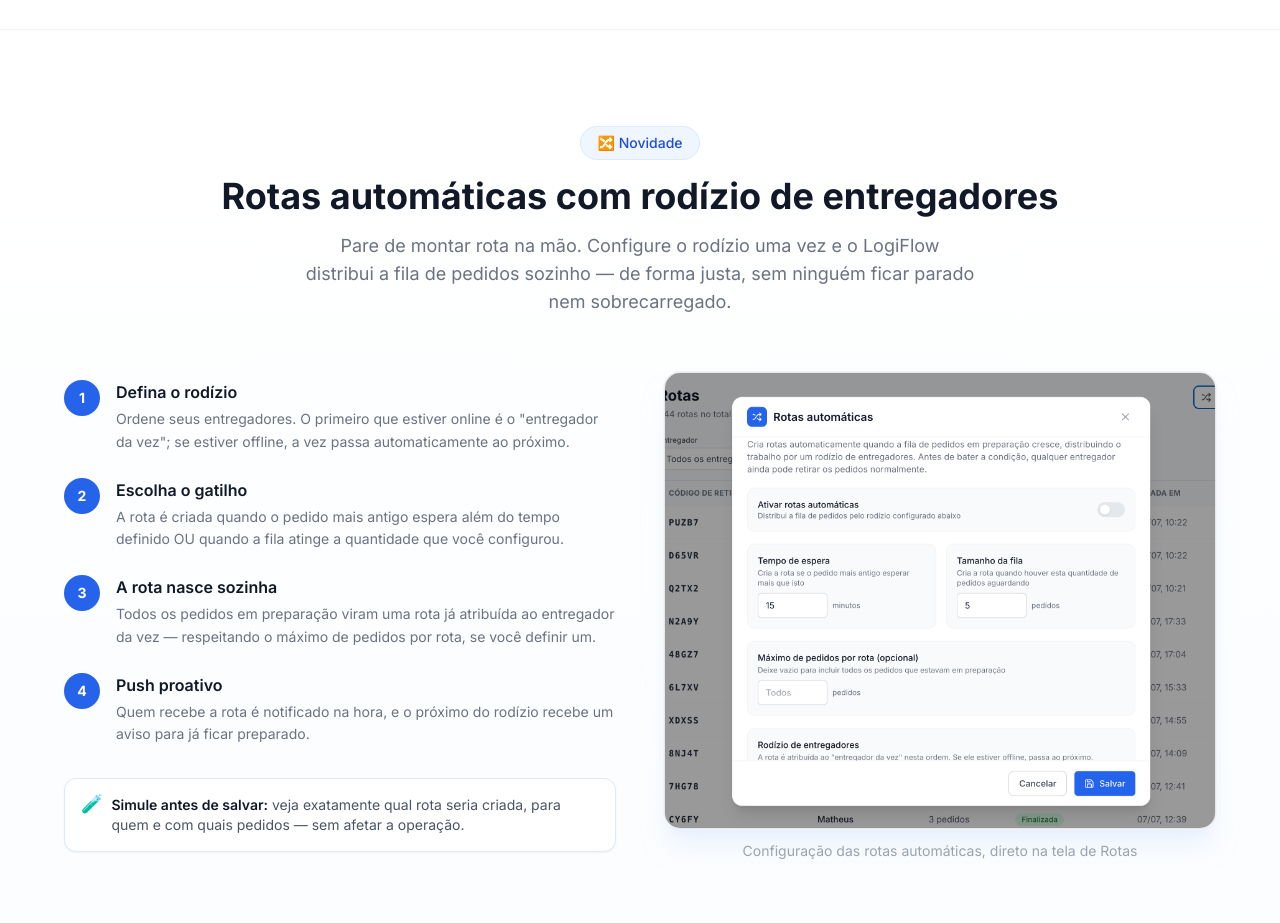
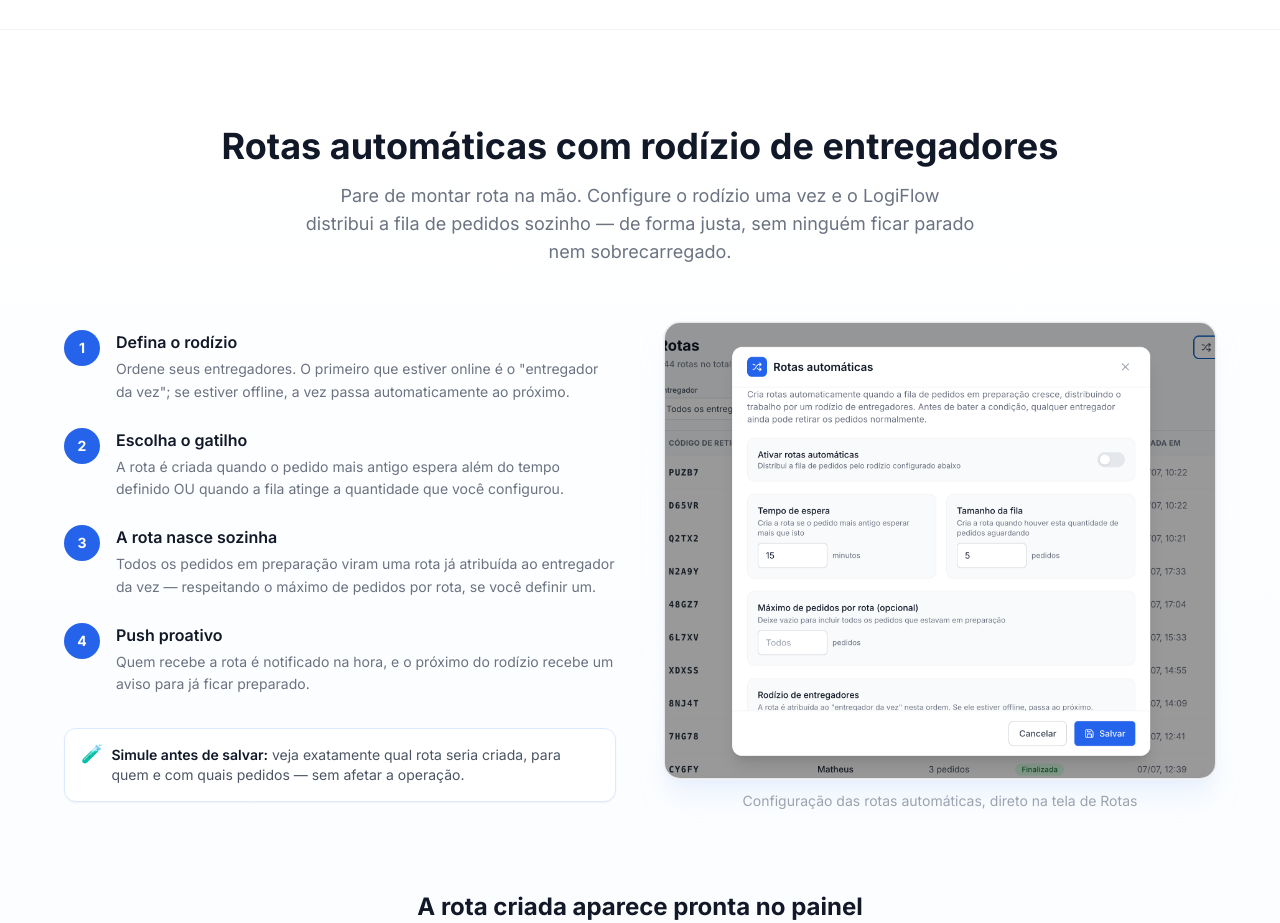
Before and after one commit to josemiguelq/logiflow, a Next.js app in the folder frontend/: page / in a window 1280 px wide. Shown: the part 2620-3543 px from the top of the page. Built offline with nearby package versions, Linux system fonts and the light colour scheme; no server answers.

Commit message:
ordem sort

```diff
--- a/frontend/src/app/(dashboard)/orders/page.tsx
+++ b/frontend/src/app/(dashboard)/orders/page.tsx
@@ -119,9 +119,17 @@
     const d = getDelayInfo(o, delayThresholds, now)
     return d.level === 'red' ? 2 : d.level === 'yellow' ? 1 : 0
   }
+  // Fila de "Preparando" no topo: prioritários primeiro, depois os normais;
+  // demais status (em rota, etc.) vêm em seguida.
+  const preparingRank = (o: Order) => {
+    if (o.status !== 'PREPARING') return 0
+    return o.isPriority ? 2 : 1
+  }
   const activeOrders = filteredOrders
     .filter(o => !COMPLETED_STATUSES.includes(o.status))
     .sort((a, b) => {
+      const pa = preparingRank(a), pb = preparingRank(b)
+      if (pa !== pb) return pb - pa
       const ra = delayRank(a), rb = delayRank(b)
       if (ra !== rb) return rb - ra
       if (ra === 0) return 0 // preserva ordem original entre não-atrasados (sort estável)
--- a/frontend/src/app/page.tsx
+++ b/frontend/src/app/page.tsx
@@ -343,9 +343,6 @@
       <section className="border-t border-gray-100 bg-gradient-to-b from-white to-blue-50/50 py-24 px-6" id="rotas-automaticas">
         <div className="mx-auto max-w-6xl">
           <div className="mb-14 text-center">
-            <div className="mb-4 inline-flex items-center gap-2 rounded-full border border-blue-100 bg-blue-50 px-4 py-1.5 text-sm font-medium text-blue-700">
-              🔀 Novidade
-            </div>
             <h2 className="mb-4 text-4xl font-bold text-gray-900">
               Rotas automáticas com rodízio de entregadores
             </h2>
```
